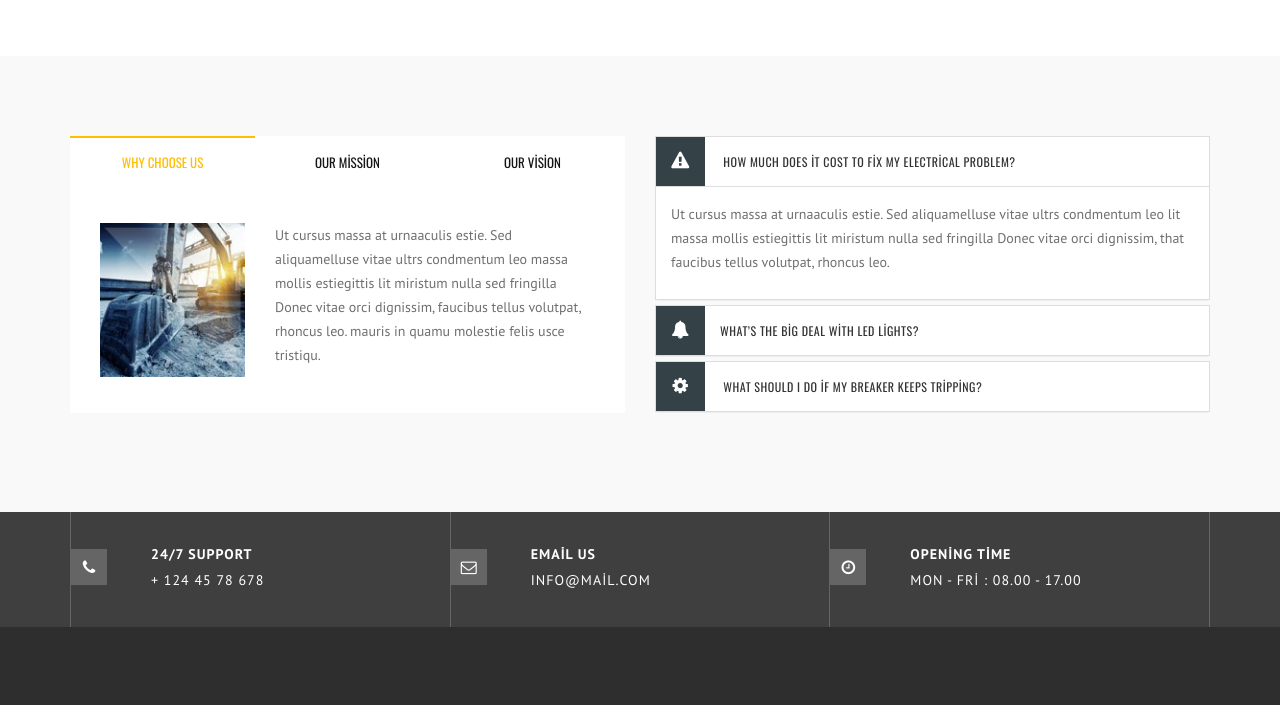
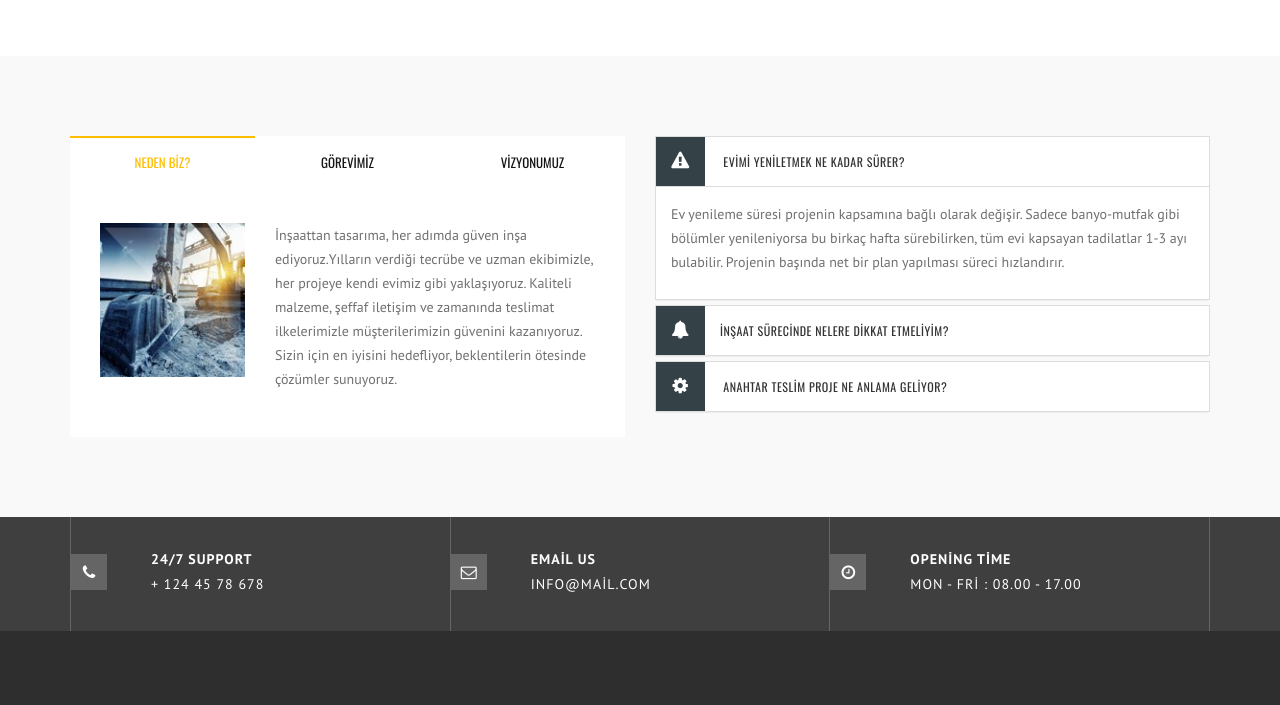
Before and after one commit to Alikerem167/True-insaat-projesi, a plain HTML site: page services.html in a window 1280 px wide. Shown: the part 2620-3325 px from the top of the page. Drawn offline with nearby package versions, Linux system fonts and the light colour scheme.

Commit message:
4.commit

```diff
--- a/services.html
+++ b/services.html
@@ -252,23 +252,23 @@ Akıllı çözümler, verimli tasarımlar ve sürdürülebilir projeler burada h
             <section id="tabs">
               <div class="bs-example bs-example-tabs">
                 <ul id="myTab" class="nav nav-tabs">
-                  <li class="active"><a href="#tab-1" data-toggle="tab">why choose us</a></li>
-                  <li class=""><a href="#tab-2" data-toggle="tab">our mission</a></li>
-                  <li class=""><a href="#tab-3" data-toggle="tab">our vision</a></li>
+                  <li class="active"><a href="#tab-1" data-toggle="tab">NEDEN <span>BİZ</span>?</a></li>
+                  <li class=""><a href="#tab-2" data-toggle="tab">Görevimiz</a></li>
+                  <li class=""><a href="#tab-3" data-toggle="tab">Vizyonumuz</a></li>
                 </ul>
                 <div id="myTabContent" class="tab-content">
                   <div class="tab-pane fade active in" id="tab-1">
                     <ul class="row">
                       <li class="col-md-4"> <img class="img-responsive" src="images/tabs-img-1.jpg" alt="" > </li>
                       <li class="col-md-8">
-                        <p> Ut cursus massa at urnaaculis estie. Sed aliquamelluse vitae ultrs condmentum leo massa mollis estiegittis lit miristum nulla sed fringilla Donec vitae orci dignissim, faucibus tellus volutpat, rhoncus leo. mauris in quamu  molestie felis usce tristiqu. </p>
+                        <p> İnşaattan tasarıma, her adımda güven inşa ediyoruz.Yılların verdiği tecrübe ve uzman ekibimizle, her projeye kendi evimiz gibi yaklaşıyoruz. Kaliteli malzeme, şeffaf iletişim ve zamanında teslimat ilkelerimizle müşterilerimizin güvenini kazanıyoruz. Sizin için en iyisini hedefliyor, beklentilerin ötesinde çözümler sunuyoruz. </p>
                       </li>
                     </ul>
                   </div>
                   <div class="tab-pane fade" id="tab-2">
                     <ul class="row">
                       <li class="col-md-8">
-                        <p> Ut cursus massa at urnaaculis estie. Sed aliquamelluse vitae ultrs condmentum leo massa mollis estiegittis lit miristum nulla sed fringilla Donec vitae orci dignissim, faucibus tellus volutpat, rhoncus leo. mauris in quamu  molestie felis usce tristiqu. </p>
+                        <p> Müşterilerimize kaliteli, güvenilir ve sürdürülebilir yapılar sunmak temel görevimizdir. Her projeye özenle yaklaşır, estetik ve fonksiyonelliği bir araya getirerek yaşam alanlarını dönüştürürüz. Sürekli gelişen teknolojileri takip ederek hizmetlerimizi daima bir adım öteye taşımayı hedefleriz. </p>
                       </li>
                       <li class="col-md-4"> <img class="img-responsive" src="images/tabs-img-1.jpg" alt="" > </li>
                     </ul>
@@ -277,7 +277,7 @@ Akıllı çözümler, verimli tasarımlar ve sürdürülebilir projeler burada h
                     <ul class="row">
                       <li class="col-md-4"> <img class="img-responsive" src="images/tabs-img-1.jpg" alt="" > </li>
                       <li class="col-md-8">
-                        <p> Ut cursus massa at urnaaculis estie. Sed aliquamelluse vitae ultrs condmentum leo massa mollis estiegittis lit miristum nulla sed fringilla Donec vitae orci dignissim, faucibus tellus volutpat, rhoncus leo. mauris in quamu  molestie felis usce tristiqu. </p>
+                        <p> Yenilikçi çözümlerle sektöre yön veren, güvenilir ve öncü bir marka olmak. Kaliteyi, müşteri memnuniyetini ve sürdürülebilirliği esas alarak; sadece bugünün değil, geleceğin yapılarında da imzamızın olmasını hedefliyoruz. </p>
                       </li>
                     </ul>
                   </div>
@@ -293,13 +293,13 @@ Akıllı çözümler, verimli tasarımlar ve sürdürülebilir projeler burada h
 
                 <!--======= PANEL HEADING =========-->
                 <div class="panel-heading">
-                  <h4 class="panel-title"> <a data-toggle="collapse" data-parent="#accordion" href="#collapseOne"> <span class="icon-accor"><i class="fa fa-warning"></i></span> How much does it cost to fix my electrical problem?</a> </h4>
+                  <h4 class="panel-title"> <a data-toggle="collapse" data-parent="#accordion" href="#collapseOne"> <span class="icon-accor"><i class="fa fa-warning"></i></span> Evimi yeniletmek ne kadar sürer?</a> </h4>
                 </div>
 
                 <!--======= ADD INFO HERE =========-->
                 <div id="collapseOne" class="panel-collapse collapse in">
                   <div class="panel-body">
-                    <p>Ut cursus massa at urnaaculis estie. Sed aliquamelluse vitae ultrs condmentum leo lit massa mollis estiegittis lit miristum nulla sed fringilla Donec vitae orci dignissim, that faucibus tellus volutpat, rhoncus leo.</p>
+                    <p>Ev yenileme süresi projenin kapsamına bağlı olarak değişir. Sadece banyo-mutfak gibi bölümler yenileniyorsa bu birkaç hafta sürebilirken, tüm evi kapsayan tadilatlar 1-3 ayı bulabilir. Projenin başında net bir plan yapılması süreci hızlandırır.</p>
                   </div>
                 </div>
               </div>
@@ -307,13 +307,13 @@ Akıllı çözümler, verimli tasarımlar ve sürdürülebilir projeler burada h
               <!--======= ACCORDING 2 =========-->
               <div class="panel panel-default">
                 <div class="panel-heading">
-                  <h4 class="panel-title"> <a data-toggle="collapse" data-parent="#accordion" href="#collapseTwo" class="collapsed"><span class="icon-accor"><i class="fa fa-bell"></i></span>What’s the big deal with LED lights?</a> </h4>
+                  <h4 class="panel-title"> <a data-toggle="collapse" data-parent="#accordion" href="#collapseTwo" class="collapsed"><span class="icon-accor"><i class="fa fa-bell"></i></span>İnşaat sürecinde nelere dikkat etmeliyim?</a> </h4>
                 </div>
 
                 <!--======= ADD INFO HERE =========-->
                 <div id="collapseTwo" class="panel-collapse collapse">
                   <div class="panel-body">
-                    <p>Ut cursus massa at urnaaculis estie. Sed aliquamelluse vitae ultrs condmentum leo lit massa mollis estiegittis lit miristum nulla sed fringilla Donec vitae orci dignissim, that faucibus tellus volutpat, rhoncus leo.</p>
+                    <p>Doğru malzeme seçimi, uzman ekiplerle çalışma ve resmi izinlerin eksiksiz olması çok önemlidir. Ayrıca iş güvenliği, ödeme planları ve proje takibi gibi detaylar da başarılı bir inşaat süreci için kritik rol oynar.</p>
                   </div>
                 </div>
               </div>
@@ -321,13 +321,13 @@ Akıllı çözümler, verimli tasarımlar ve sürdürülebilir projeler burada h
               <!--======= ACCORDING 3 =========-->
               <div class="panel panel-default">
                 <div class="panel-heading">
-                  <h4 class="panel-title"> <a data-toggle="collapse" data-parent="#accordion" href="#collapseThree" class="collapsed"><span class="icon-accor"><i class="fa fa-gear"></i></span> What should I do if my breaker keeps tripping? </a> </h4>
+                  <h4 class="panel-title"> <a data-toggle="collapse" data-parent="#accordion" href="#collapseThree" class="collapsed"><span class="icon-accor"><i class="fa fa-gear"></i></span> Anahtar teslim proje ne anlama geliyor? </a> </h4>
                 </div>
 
                 <!--======= ADD INFO HERE =========-->
                 <div id="collapseThree" class="panel-collapse collapse">
                   <div class="panel-body">
-                    <p>Ut cursus massa at urnaaculis estie. Sed aliquamelluse vitae ultrs condmentum leo lit massa mollis estiegittis lit miristum nulla sed fringilla Donec vitae orci dignissim, that faucibus tellus volutpat, rhoncus leo.</p>
+                    <p>Anahtar teslim, projeye sıfırdan başlanıp tüm işlerin (altyapı, elektrik, su, dekorasyon vs.) firma tarafından tamamlanarak size oturmaya hazır şekilde teslim edilmesidir. Sizin ekstra bir şeyle uğraşmanıza gerek kalmaz.</p>
                   </div>
                 </div>
               </div>
```
Also changed, not shown: index.html (+0 -1 lines).
